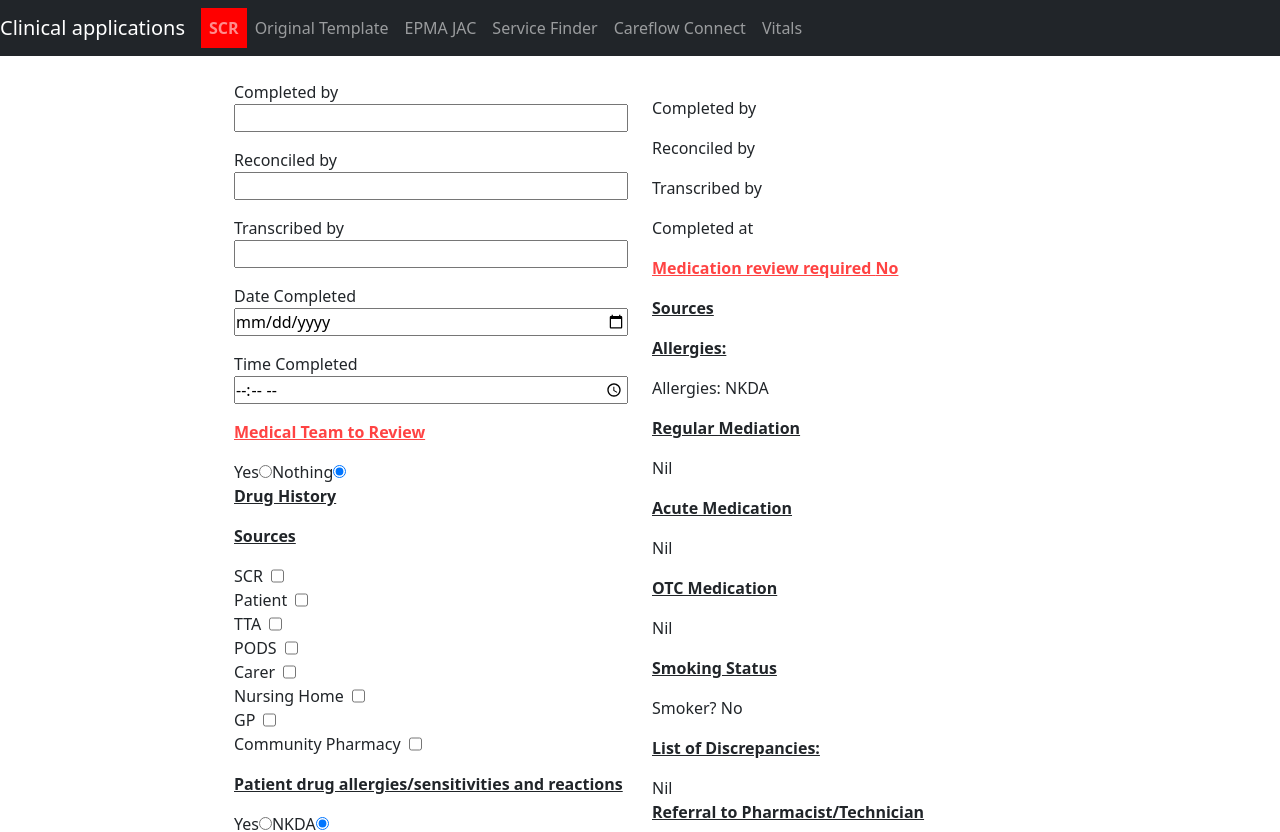
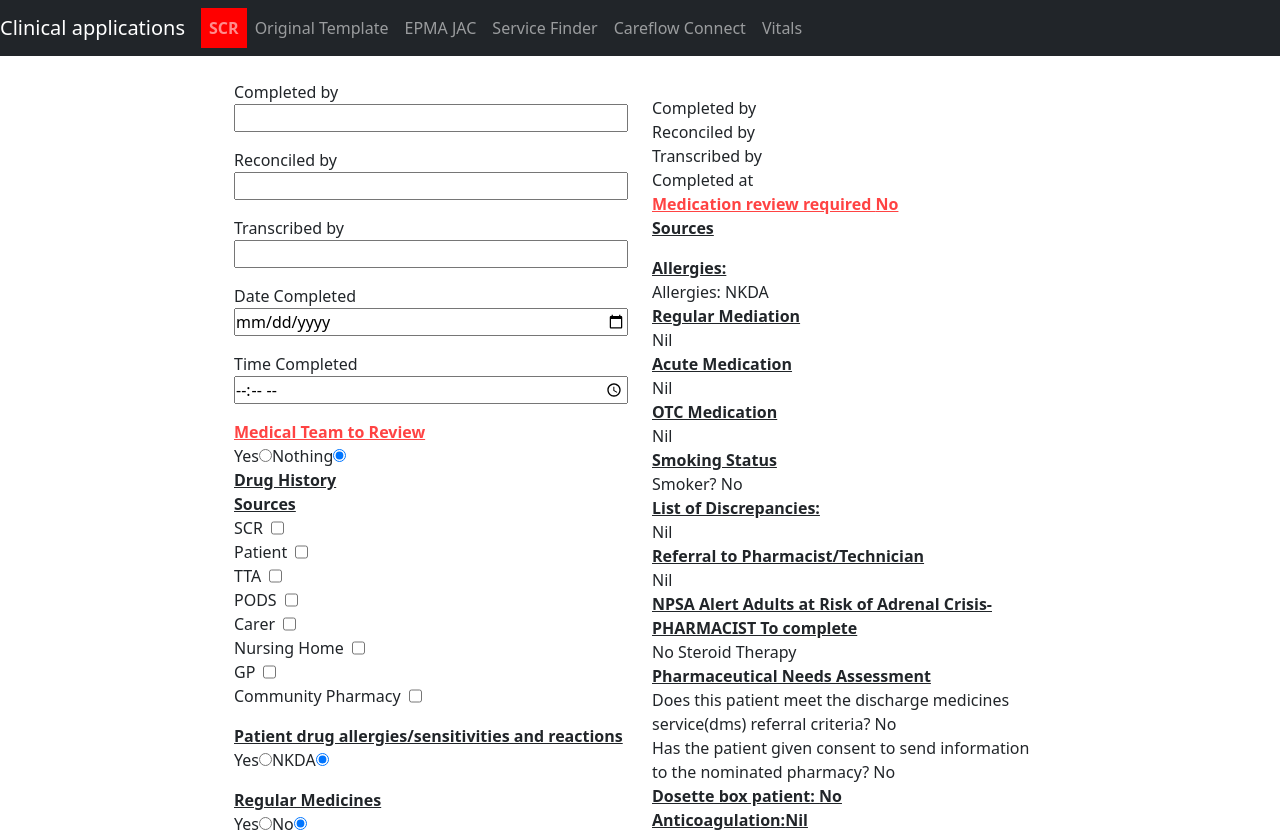
Before and after one commit to Pharma2022/SCR-Autosummarise, a React (Vite) app: page / in a window 1280 px wide. Shown: the top 832 px of the page. Built offline with nearby package versions, Linux system fonts and the light colour scheme.

Commit message:
removed top and bottom margins on all p tags

```diff
--- a/src/index.css
+++ b/src/index.css
@@ -18,9 +18,15 @@
   padding: 0;
   margin: 0;}
 
-div,span,input,label,textarea,form{
+div,span,input,label,textarea,form,{
   margin: 0;
   padding: 0;
+}
+
+p {
+  margin-top: 0;
+  margin-bottom: 0;
+
 }
 
 #renderedForm{
```
